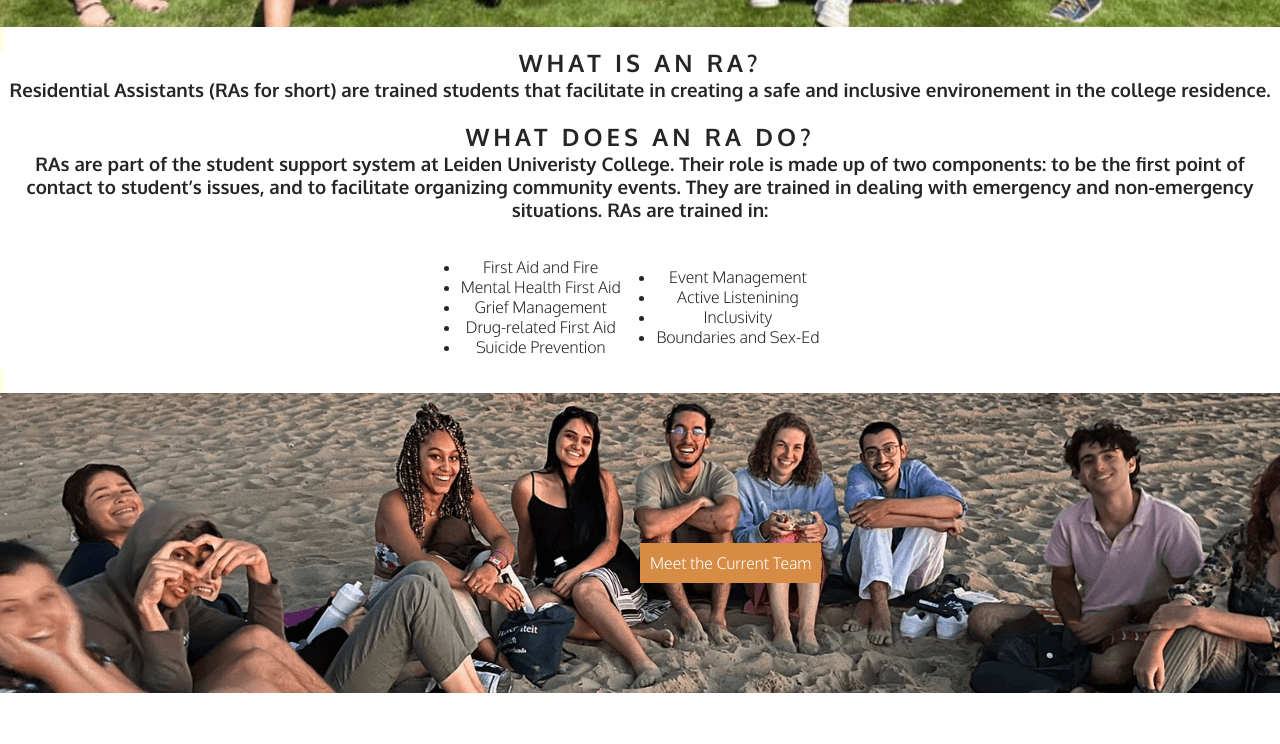
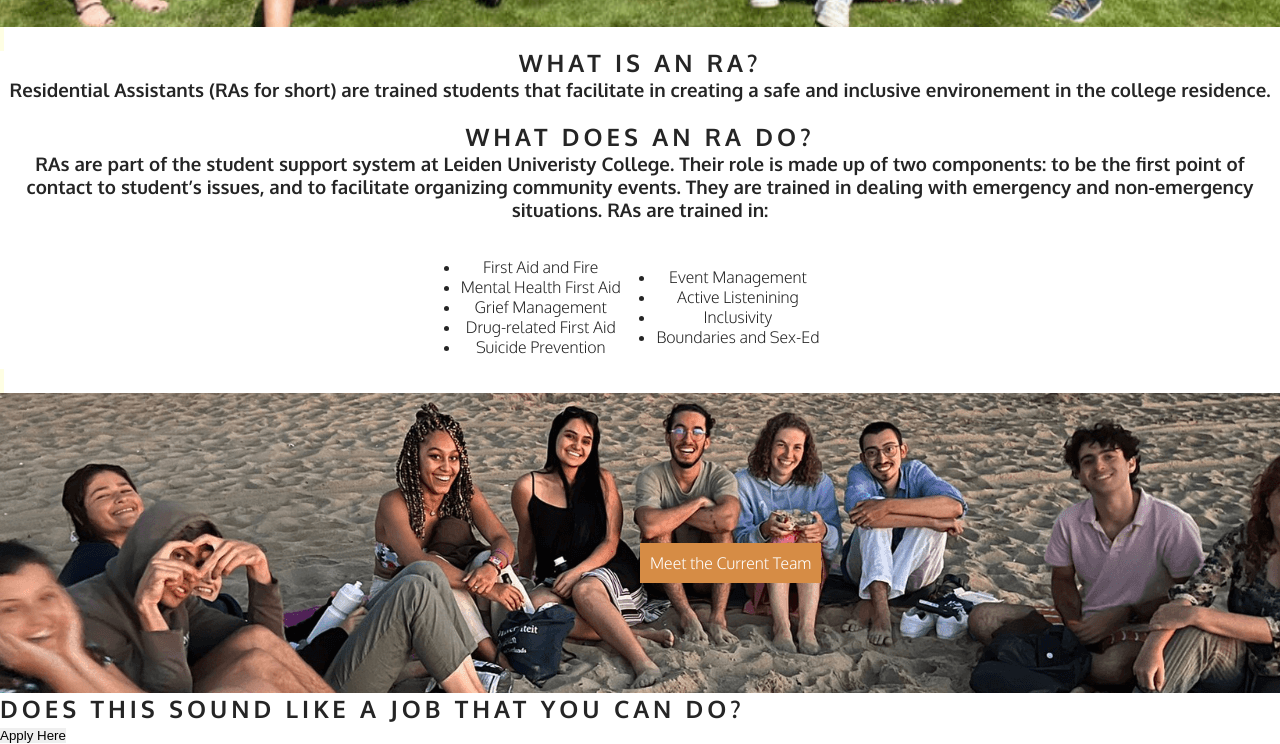
Before and after one commit to luayidriss/luc_residential_assistants, a plain HTML site: page index.html in a window 1280 px wide. Shown: the part 676-1420 px from the top of the page. Before the commit the page ends 1369 px from the top, so only its background shows below. Drawn offline with Linux system fonts and the light colour scheme.

Commit message:
add structure apply section home page

```diff
--- a/index.html
+++ b/index.html
@@ -77,5 +77,13 @@
             <button href="meet_the_team.html">Meet the Current Team</button>
         </div>
     </section>
+</secion>
+<section id="apply-redirect">
+    <div id="apply-image"></div>
+    <div>
+        <h2>Does this sound like a job that you can do?</h2>
+        <button href="apply.html">Apply Here</button>
+    </div>
+</section>
 </body>
 </html>
```
